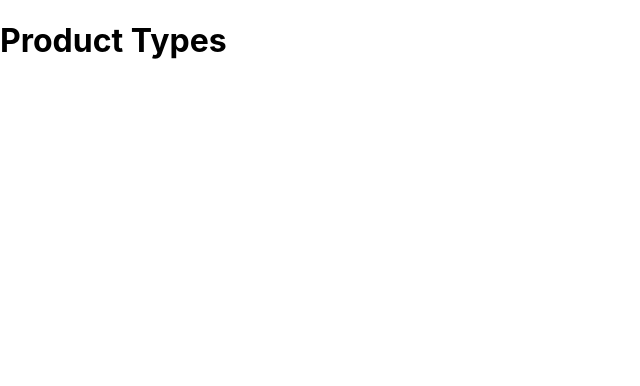
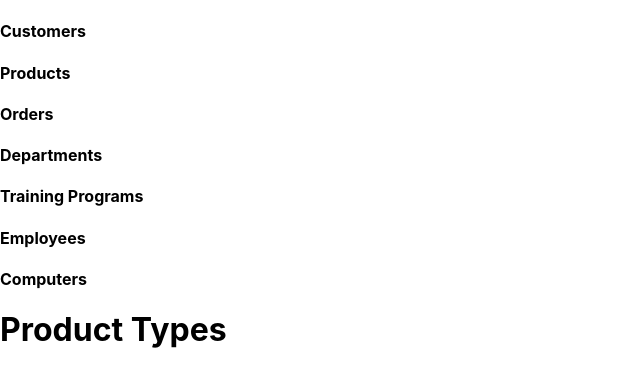
Before and after one commit to blathering-barnacles/Bangazon-3-Front_End, a React (Create React App) app: page /product-types in a window 1280 px wide. Shown: the top 386 px of the page, without its empty margins (0-640 px from the left). Built offline with nearby package versions, Linux system fonts and the light colour scheme.

Commit message:
made nav

```diff
--- a/src/components/ApplicationViews.js
+++ b/src/components/ApplicationViews.js
@@ -1,5 +1,6 @@
 import { Route } from 'react-router-dom'
 import React, { Component } from "react"
+import NavBar from './nav/index'
 import Employee from './employee/employee-component'
 import TrainingProgram from './TrainingProgramComponent/index'
 import APIManager from '../modules/APIManager';
@@ -49,6 +50,7 @@ class ApplicationViews extends Component {
 
     return (
       <React.Fragment>
+        <NavBar />
         <Route exact path="/employees" render={(props) => {
           return <Employee getAll={this.getAll} employees={this.state.employees} />
         }} />
--- /dev/null
+++ b/src/components/nav/index.js
@@ -0,0 +1,24 @@
+import React, { Component } from 'react'
+
+
+export default class NavBar extends Component {
+
+
+
+  render() {
+    return (
+
+      <React.Fragment>
+        <nav>
+          <h4>Customers</h4>
+          <h4>Products</h4>
+          <h4>Orders</h4>
+          <h4>Departments</h4>
+          <h4>Training Programs</h4>
+          <h4>Employees</h4>
+          <h4>Computers</h4>
+        </nav>
+      </React.Fragment>
+    )
+  }
+}
```
Also changed, not shown: src/components/nav/index.css (added).
